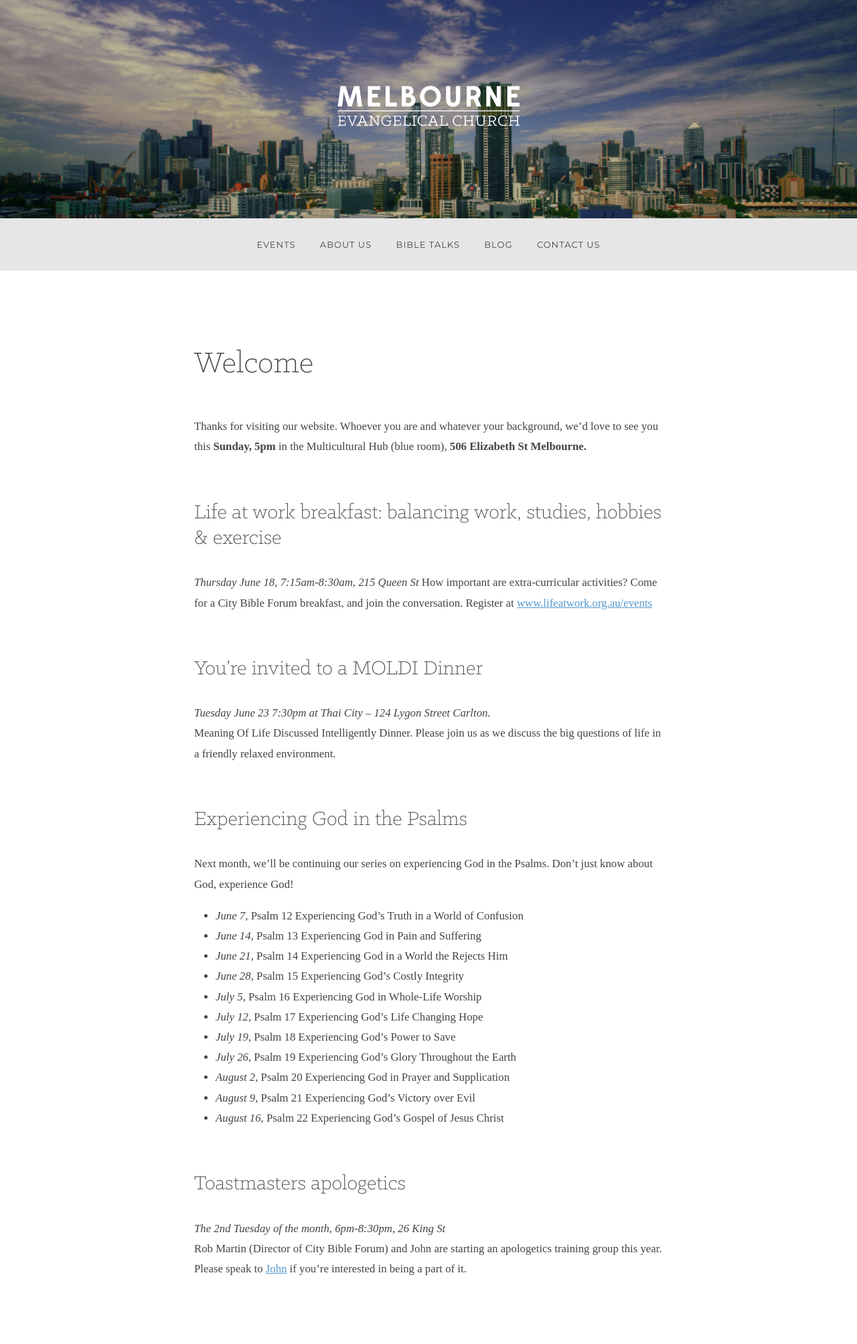
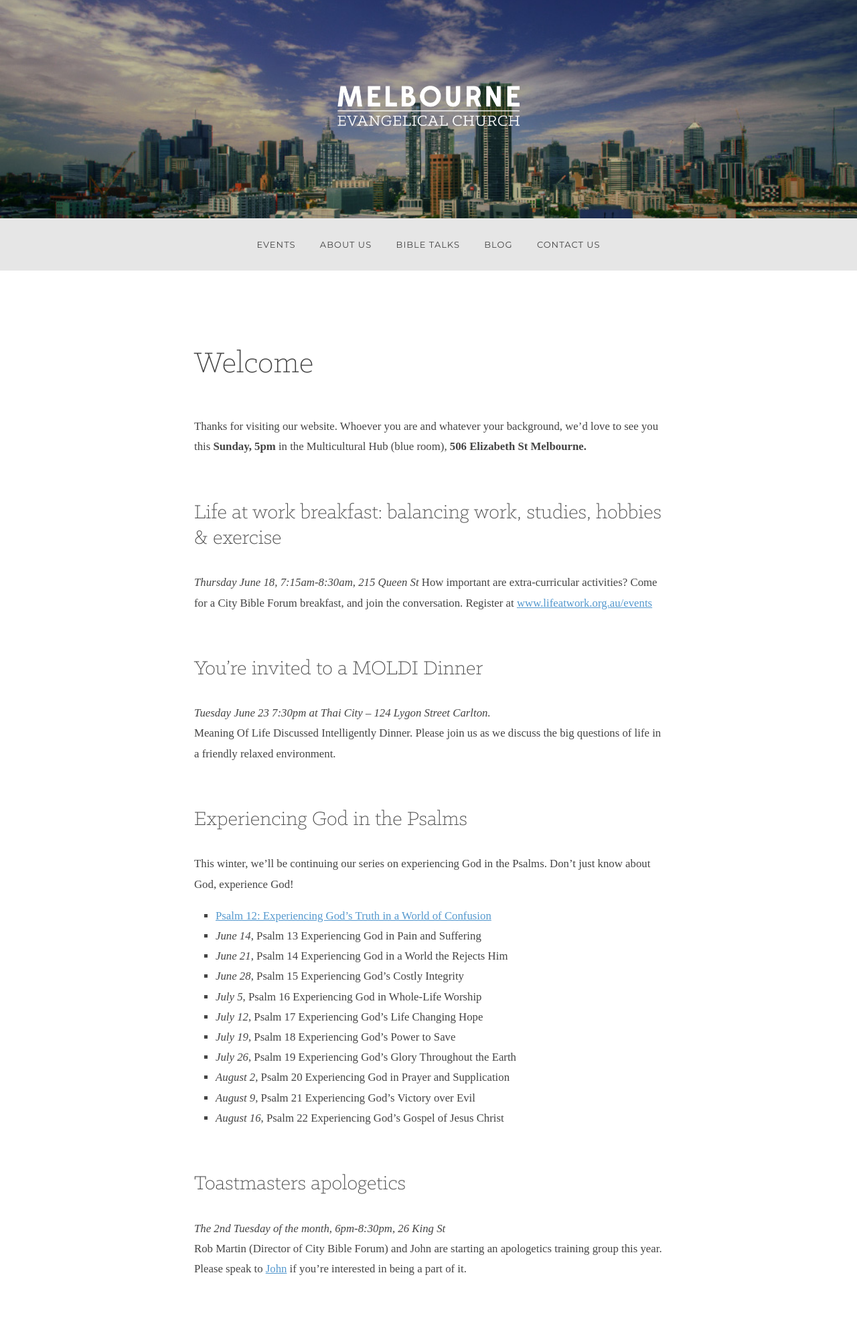
Before and after one commit to allanhortle/melbourneevangelicalchurch.com.au, a Jekyll site: the page built from index.markdown, in a window 1280 px wide. Shown: the whole page at 67% size. Built offline with Jekyll 4.4.1, drawn with Linux system fonts in a browser that asks for light colours; some web fonts are replaced; Markdown is read by kramdown in place of the engine named in the settings.

Commit message:
sunday updates

```diff
--- a/index.markdown
+++ b/index.markdown
@@ -16,9 +16,9 @@ in a friendly relaxed environment.
 
 
 ## Experiencing God in the Psalms
-Next month, we’ll be continuing our series on experiencing God in the Psalms. Don’t just know about God, experience God!
+This winter, we’ll be continuing our series on experiencing God in the Psalms. Don’t just know about God, experience God!
 
- * _June 7_,      Psalm 12    Experiencing God’s Truth in a World of Confusion
+ * [Psalm 12: Experiencing God’s Truth in a World of Confusion](2015/06/07/psalm_12-experiencing_gods_truth_in_a_world_of_confusion-john_hudson.html)
  * _June 14_,    Psalm 13    Experiencing God in Pain and Suffering
  * _June 21_,     Psalm 14    Experiencing God in a World the Rejects Him
  * _June 28_,     Psalm 15    Experiencing God’s Costly Integrity
--- a/res/css/main.css
+++ b/res/css/main.css
@@ -52,6 +52,10 @@ a {
     color: inherit;
     text-decoration:none;
 
+}
+
+ul {
+    list-style: square;
 }
 
 blockquote {
@@ -295,7 +299,7 @@ audio{
 
 .usercontent ul {
     padding-left: 32px;
-    list-style-type: disc;
+    list-style-type: square;
 }
 
 .post a,
```
Also changed, not shown: _posts/2015/2015-06-07-marrying_love_and_truth_in_the_debate_about_marriage.md (added, +18 -0 lines), _posts/2015/2015-06-07-psalm_12-experiencing_gods_truth_in_a_world_of_confusion-john_hudson.md (added, +7 -0 lines), 1 other file.
